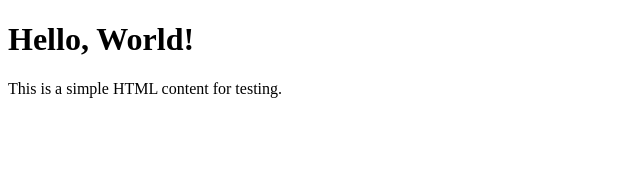
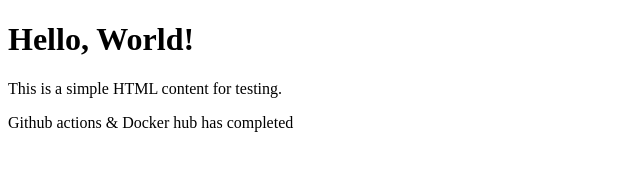
Before and after one commit to siddhu-kumar/test, a website: page index.html in a window 1280 px wide. Shown: the whole page, without its empty margins (0-640 px from the left). Drawn offline with Linux system fonts and the light colour scheme.

Commit message:
checking ci/cd worksflow

```diff
--- a/index.html
+++ b/index.html
@@ -9,5 +9,6 @@
 <body>
     <h1 id="title">Hello, World!</h1>
     <p class="description">This is a simple HTML content for testing.</p>
+    <p>Github actions & Docker hub has completed</p>
 </body>
 </html>
```
